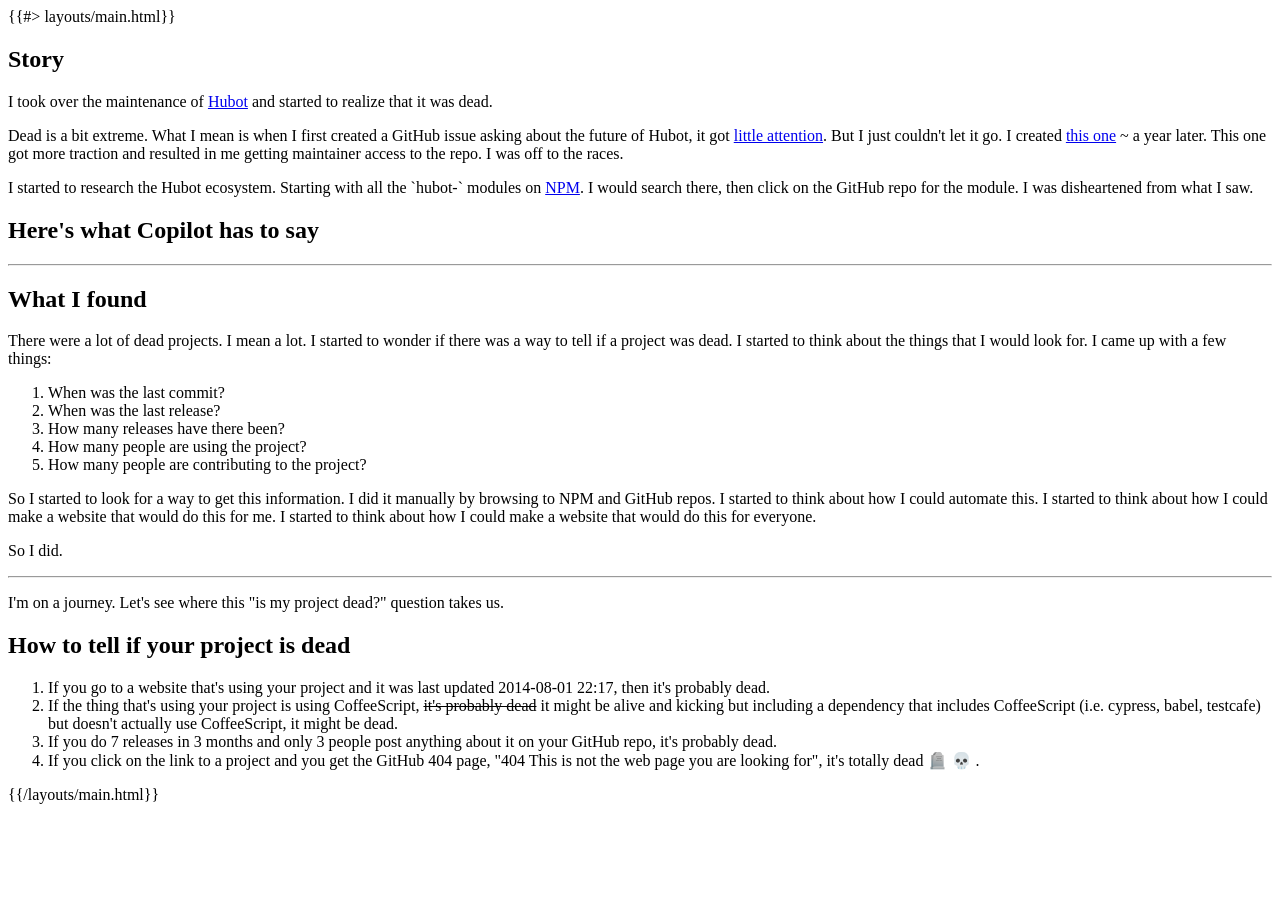
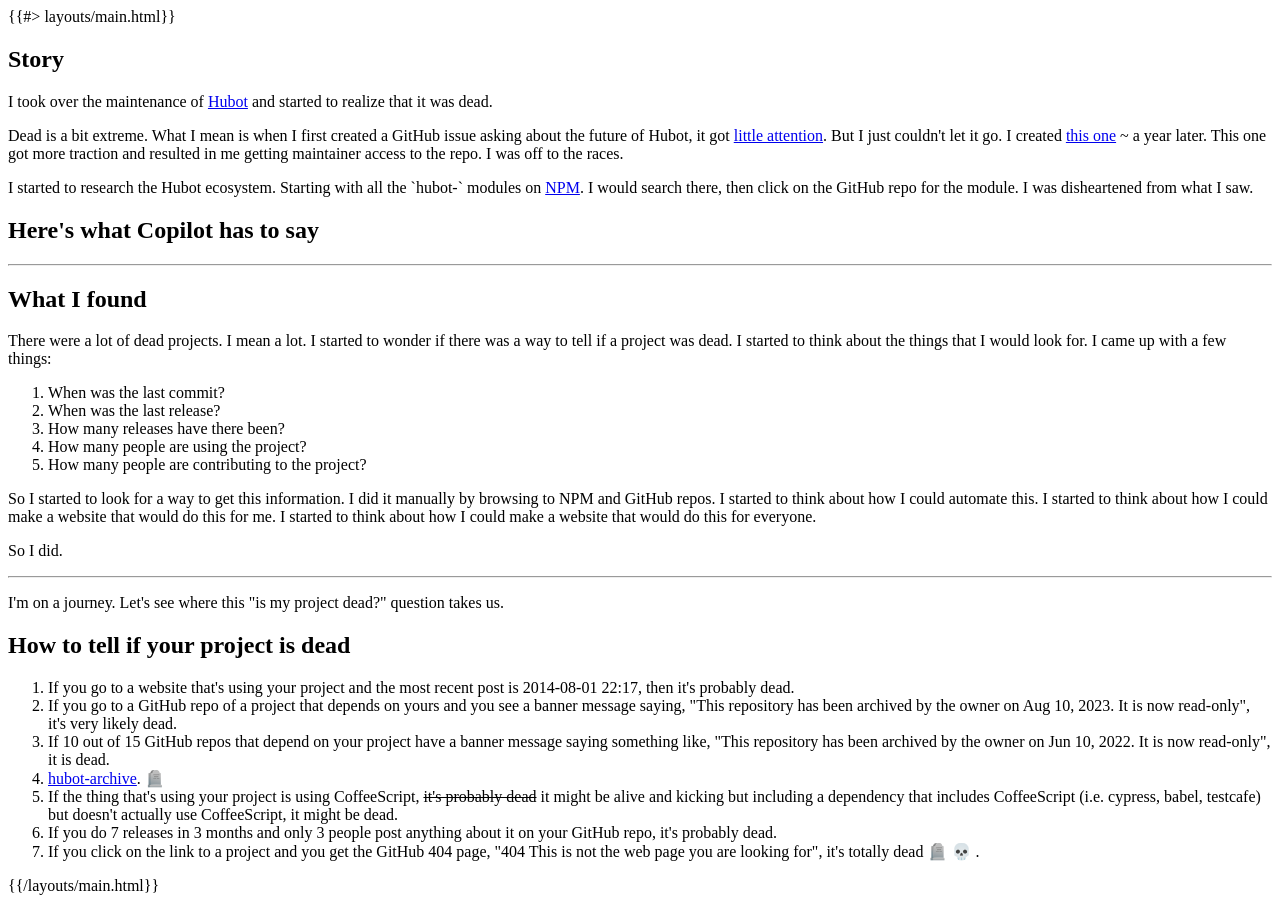
Before and after one commit to hubot-friends/ismyprojectdead, a website: page www/index.html in a window 1280 px wide. Before the commit the page ends 812 px from the top, so only its background shows below. Drawn offline with Linux system fonts and the light colour scheme.

Commit message:
more good stuff

```diff
--- a/www/index.html
+++ b/www/index.html
@@ -26,7 +26,10 @@
 
 <h2>How to tell if your project is dead</h2>
 <ol>
-    <li>If you go to a website that's using your project and it was last updated 2014-08-01 22:17, then it's probably dead.</li>
+    <li>If you go to a website that's using your project and the most recent post is 2014-08-01 22:17, then it's probably dead.</li>
+    <li>If you go to a GitHub repo of a project that depends on yours and you see a banner message saying, "This repository has been archived by the owner on Aug 10, 2023. It is now read-only", it's very likely dead.</li>
+    <li>If 10 out of 15 GitHub repos that depend on your project have a banner message saying something like, "This repository has been archived by the owner on Jun 10, 2022. It is now read-only", it is dead.</li>
+    <li><a href="https://github.com/hubot-archive" title="archived hubot scripts">hubot-archive</a>. &#x1FAA6;</li>
     <li>If the thing that's using your project is using CoffeeScript, <s>it's probably dead</s> it might be alive and kicking but including a dependency that includes CoffeeScript (i.e. cypress, babel, testcafe) but doesn't actually use CoffeeScript, it might be dead.</li>
     <li>If you do 7 releases in 3 months and only 3 people post anything about it on your GitHub repo, it's probably dead.</li>
     <li>If you click on the link to a project and you get the GitHub 404 page, "404 This is not the web page you are looking for", it's totally dead &#x1FAA6; &#x1F480; .</li>
```
